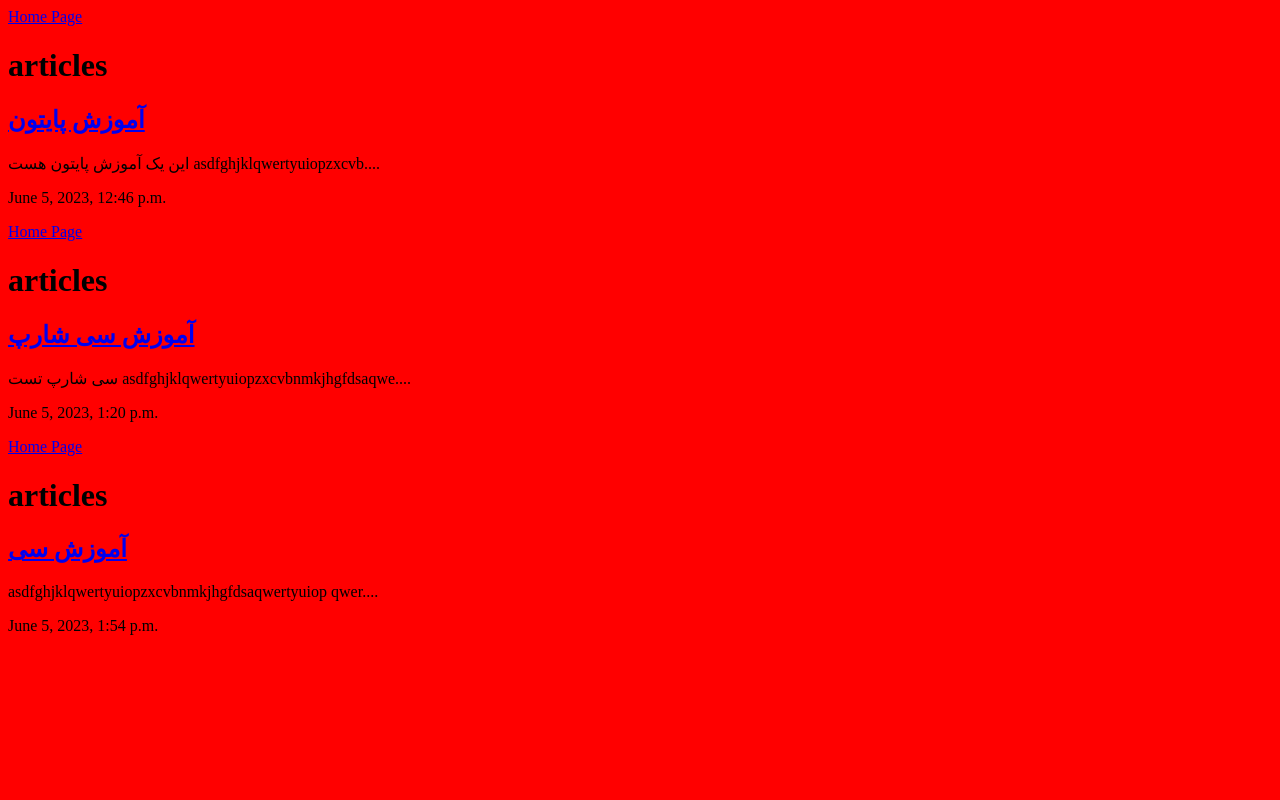
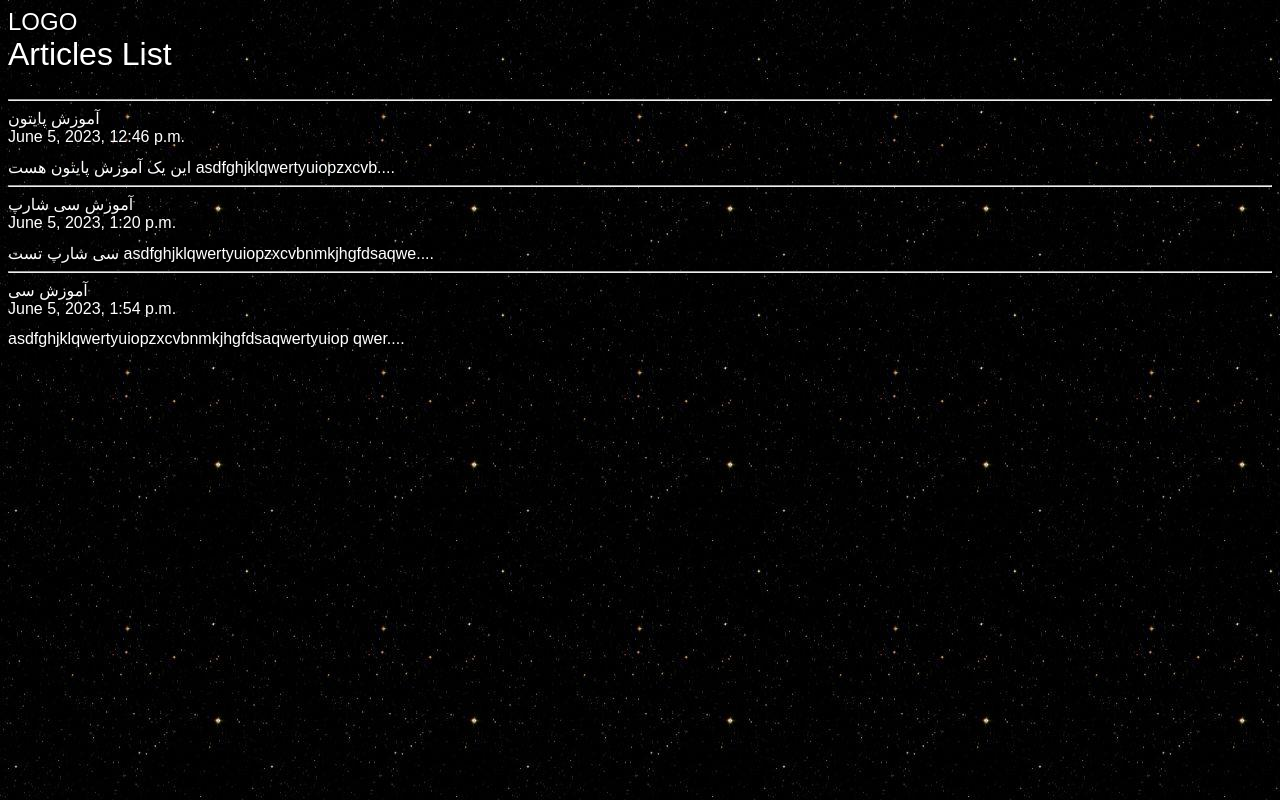
Before and after one commit to abdollahi-mahdi1985/mydjangoBlog, a Django app: page /articles/ in a window 1280 px wide. Run offline with Django 4.2, Linux system fonts and the light colour scheme; data comes from the database, SQL or seed files in the repository.

Commit message:
commit urtls slug

```diff
--- a/articles/templates/articles/articleslist.html
+++ b/articles/templates/articles/articleslist.html
@@ -1,31 +1,25 @@
-{% load static %}
-{% for articles in articles %}
+{% extends "Base.html" %}
+{% block title %}
+    Articles
+{% endblock %}
+
+{% block content %}
+
+    <div class="container">
+        <h1>Articles List</h1>
+    <br>
+          {% for articles in articles %}
+              <hr class="hr" />
+              <div class="d-flex"><a href="{% url 'articles:detail' slug=articles.slug %}">{{ articles.title }}</a></div>
+              <!-- Element on the left -->
+              <!-- Vertical divider -->
+              <div class="vr" style="height: 30px;">{{ articles.date }} </div>
+
+              <!-- Element on the left -->
+              <div class="px-4">{{ articles.snippet }}</div>
+
+        {%endfor%}
+    </div>
 
 
-<!DOCTYPE html>
-<html lang="en">
-<head>
-    <meta charset="UTF-8">
-    <title>articles</title>
-    <link rel="stylesheet" href="{% static 'style.css' %}">
-</head>
-<body>
-    <div class="container">
-        <a href="{{'home'}}">Home Page</a>
-        <h1>articles</h1>
-        <h2>
-            <a href="#">{{ articles.title }}</a>
-        </h2>
-        <p>{{ articles.snippet }}</p>
-        <p>{{ articles.date }}</p>
-
-
-    </div>
-
-</body>
-</html>
-
-
-
-
-{% endfor %}
+{% endblock %}
--- a/articles/urls.py
+++ b/articles/urls.py
@@ -1,7 +1,9 @@
 from django.urls import path
 from . import views
 
+app_name = 'articles'
 urlpatterns = [
-    path('', views.articleslist, name='articles'),
+    path('', views.articleslist, name='list'),
+    path('<slug>', views.article_detail, name='detail')
 
 ]
--- a/articles/views.py
+++ b/articles/views.py
@@ -1,4 +1,4 @@
-from django.shortcuts import render
+from django.shortcuts import render, HttpResponse
 from . import models
 
 
@@ -8,3 +8,7 @@ def articleslist(request):
     articles = models.Articles.objects.all()
     args = {'articles': articles}
     return render(request, 'articles/articleslist.html', args)
+
+
+def article_detail(request, slug):
+    return HttpResponse(slug)
--- a/assets/style.css
+++ b/assets/style.css
@@ -1,3 +1,22 @@
 body{
-    background-color: red;
+    background-color: #0f121f;
+    background-image: url(stars.jpg);
+    color: #fff;
+    background-repeat-y:no-repeat;
+    background-attachment: fixed;
+
+
 }
+body{
+    font-family: arial;
+
+}
+h1,h2,h3,h4,h5{
+    font-weight: normal;
+    margin: 0;
+}
+
+a,a:hover,a:visited{
+    color: #fff;
+    text-decoration: none;
+}
--- a/blog_site/settings.py
+++ b/blog_site/settings.py
@@ -11,6 +11,8 @@ https://docs.djangoproject.com/en/4.2/ref/settings/
 """
 import os
 from pathlib import Path
+
+from django.core.checks import templates
 
 # Build paths inside the project like this: BASE_DIR / 'subdir'.
 BASE_DIR = Path(__file__).resolve().parent.parent
@@ -35,7 +37,6 @@ INSTALLED_APPS = [
     'django.contrib.sessions',
     'django.contrib.messages',
     'django.contrib.staticfiles',
-    'blog',
     'articles',
 
 ]
@@ -55,7 +56,7 @@ ROOT_URLCONF = 'blog_site.urls'
 TEMPLATES = [
     {
         'BACKEND': 'django.template.backends.django.DjangoTemplates',
-        'DIRS': [],
+        'DIRS': ['templates'],
         'APP_DIRS': True,
         'OPTIONS': {
             'context_processors': [
--- a/blog_site/urls.py
+++ b/blog_site/urls.py
@@ -16,7 +16,8 @@ Including another URLconf
 """
 from django.contrib import admin
 from django.urls import path, include
-from blog import views
+# from blog import views
+from . import views
 from django.contrib.staticfiles.urls import staticfiles_urlpatterns
 
 urlpatterns = [
--- a/blog_site/views.py
+++ b/blog_site/views.py
@@ -0,0 +1,5 @@
+from django.shortcuts import render
+
+
+def home_page(request):
+    return render(request, 'home.html')
--- a/templates/Base.html
+++ b/templates/Base.html
@@ -2,27 +2,19 @@
 <!DOCTYPE html>
 <html lang="en">
 <head>
-
     <meta charset="UTF-8">
      <title>
-
-     #Insert from page
-        {%block title%}
-     Articles
-        {%endblock%}
-
-
+         {% block title %}
+         {% endblock %}
      </title>
 
      <link rel="stylesheet" href="{% static 'style.css' %}">
 </head>
 <body>
-
-#Insert from page
-    {%block content%}
-
+<h2>
+    <a href="{% url 'articles:list' %}">LOGO</a>
+</h2>
+    {%block content %}
     {%endblock%}
-
-
 </body>
 </html>
```
Also changed, not shown: 1 other file.
